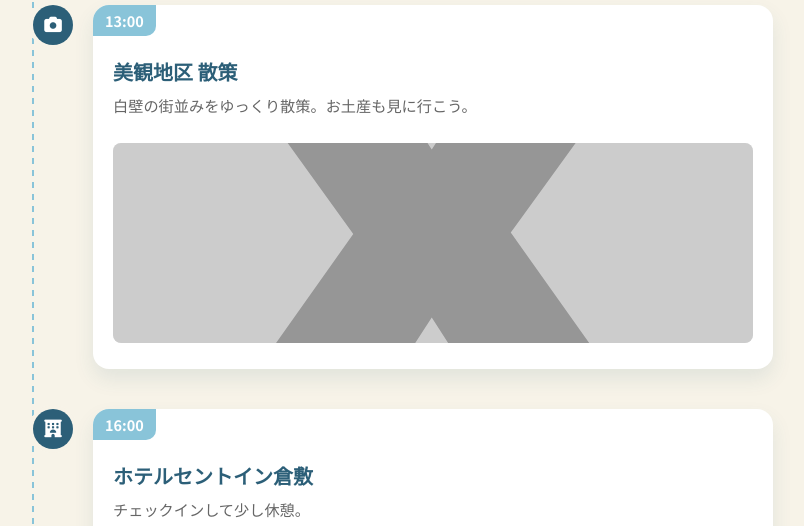
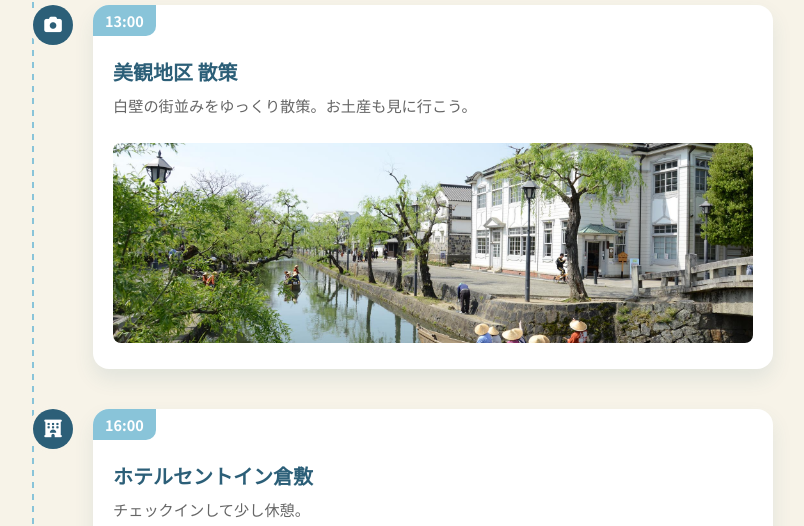
Before and after one commit to nfriendship/trip2025, a plain HTML site: page index.html in a window 1280 px wide. Shown: the part 929-1455 px from the top of the page, without its empty margins (247-1051 px from the left). Drawn offline with Linux system fonts and the light colour scheme; placeholder pictures from the web are drawn by us; a web font is replaced by a local one.

Commit message:
Update index.html

```diff
--- a/index.html
+++ b/index.html
@@ -300,7 +300,7 @@
                             <h3 class="spot-title">美観地区 散策</h3>
                             <p class="spot-desc">白壁の街並みをゆっくり散策。お土産も見に行こう。</p>
                             <!-- 画像: 美観地区 -->
-                            <img src="https://placehold.jp/5d8aa8/ffffff/600x400.png?text=Bikan+District" alt="美観地区" class="spot-image">
+                            <img src="images/bikan.jpg" alt="美観地区" class="spot-image">
                         </div>
                     </div>
                 </div>
```
